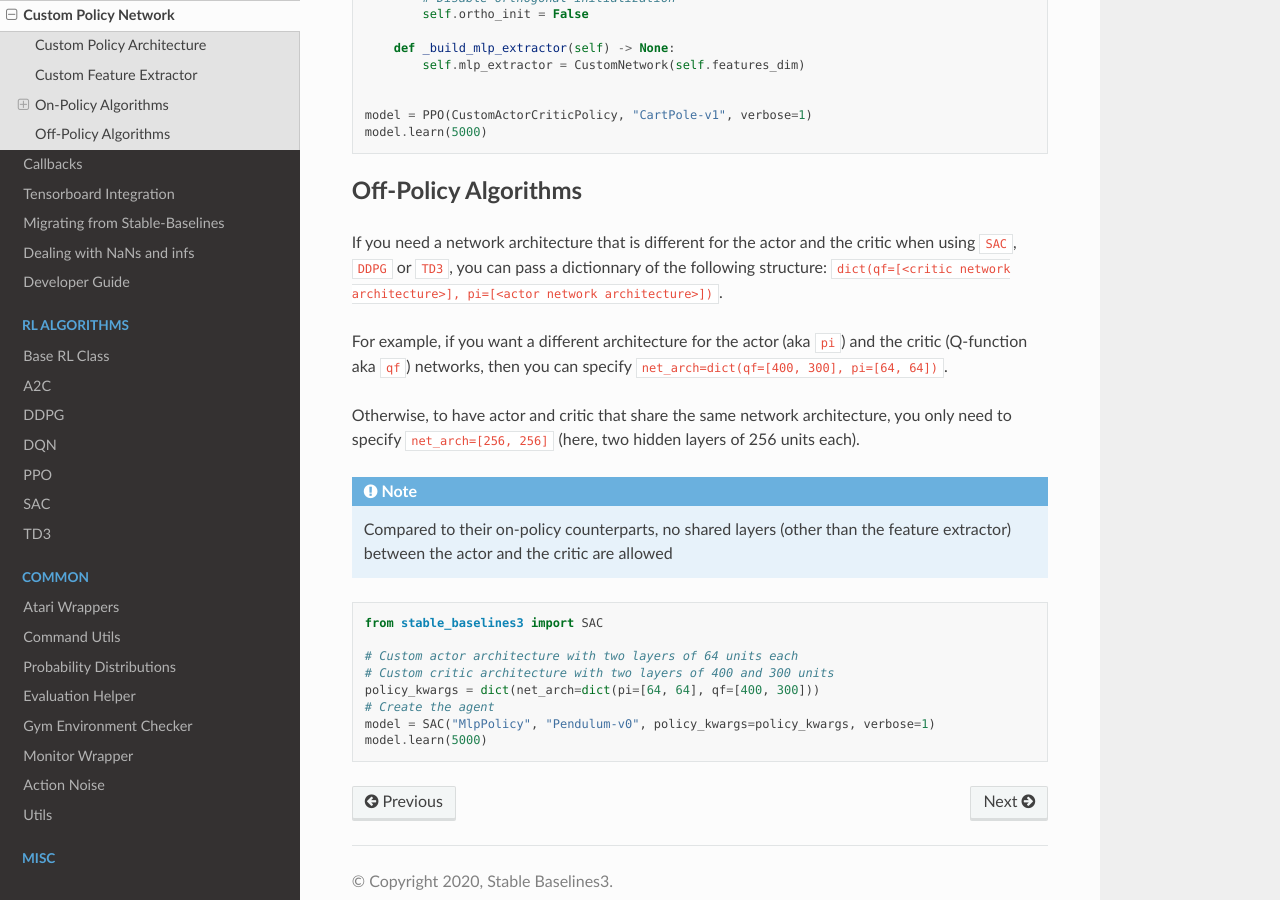
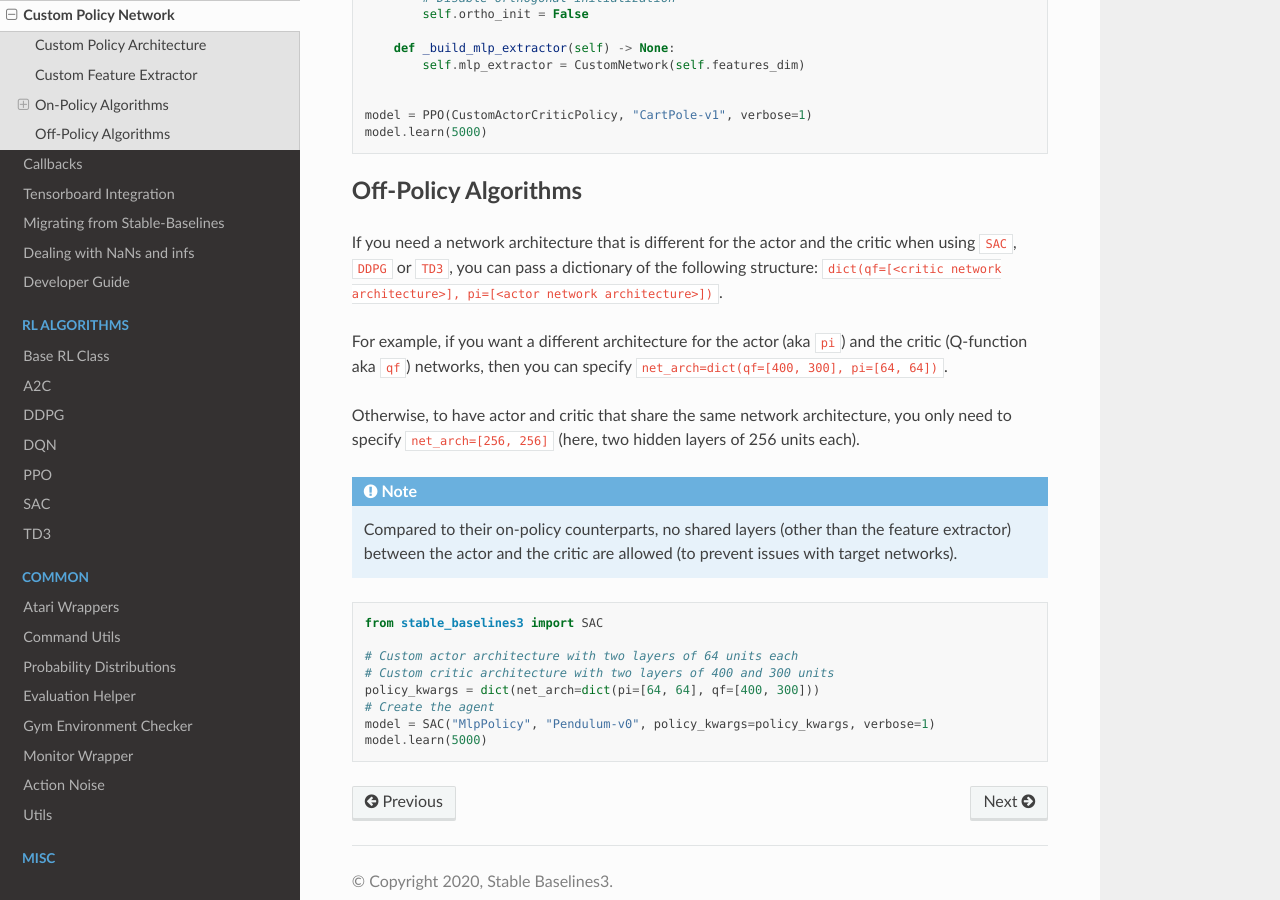
Before and after one commit to DLR-RM/stable-baselines3, a Sphinx documentation site: the page built from docs/guide/custom_policy.rst, in a window 1280 px wide and 900 px high, scrolled down 4354 px. Built offline with Sphinx 7.4.7 and the Read the Docs theme 2.0.0, drawn with Linux system fonts in a browser that asks for light colours; pages that are not in the unit, such as notebooks, are missing from menus.

Commit message:
Address comments

```diff
--- a/docs/guide/custom_policy.rst
+++ b/docs/guide/custom_policy.rst
@@ -262,7 +262,7 @@ Off-Policy Algorithms
 ^^^^^^^^^^^^^^^^^^^^^
 
 If you need a network architecture that is different for the actor and the critic when using ``SAC``, ``DDPG`` or ``TD3``,
-you can pass a dictionnary of the following structure: ``dict(qf=[<critic network architecture>], pi=[<actor network architecture>])``.
+you can pass a dictionary of the following structure: ``dict(qf=[<critic network architecture>], pi=[<actor network architecture>])``.
 
 For example, if you want a different architecture for the actor (aka ``pi``) and the critic (Q-function aka ``qf``) networks,
 then you can specify ``net_arch=dict(qf=[400, 300], pi=[64, 64])``.
@@ -273,7 +273,7 @@ you only need to specify ``net_arch=[256, 256]`` (here, two hidden layers of 256
 
 .. note::
     Compared to their on-policy counterparts, no shared layers (other than the feature extractor)
-    between the actor and the critic are allowed
+    between the actor and the critic are allowed (to prevent issues with target networks).
 
 
 .. code-block:: python
```
Also changed, not shown: 1 other file.
